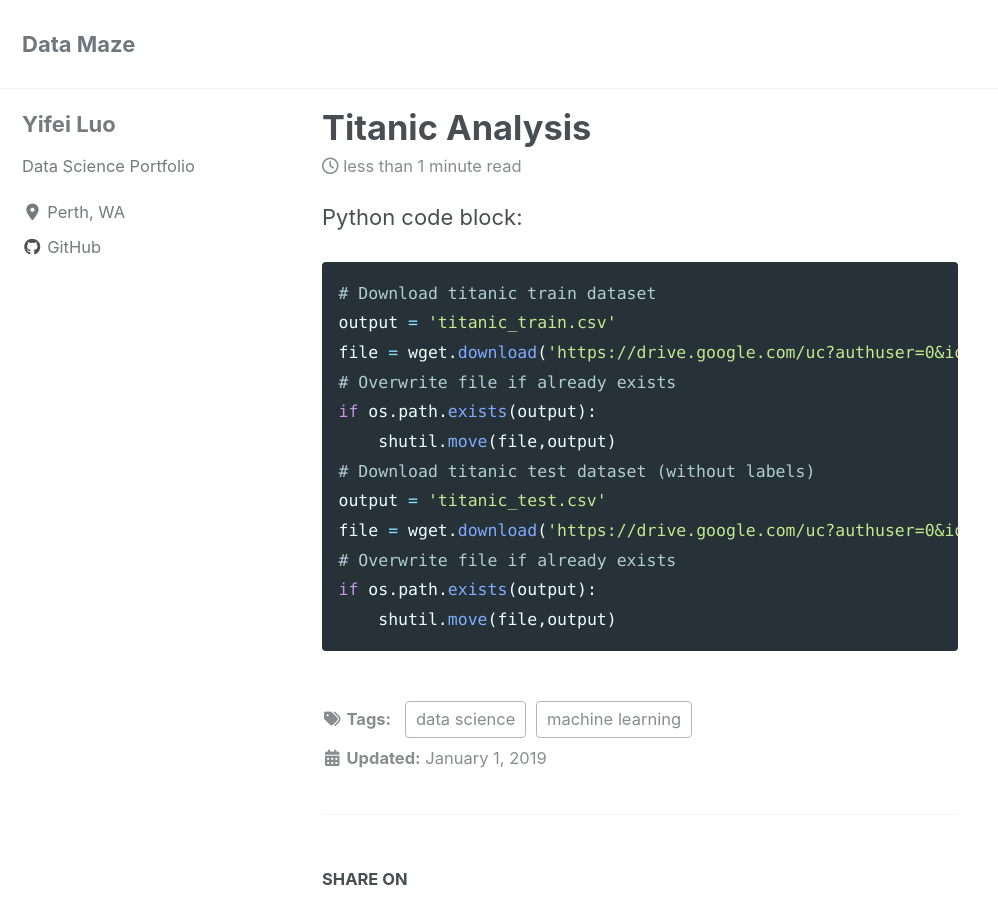
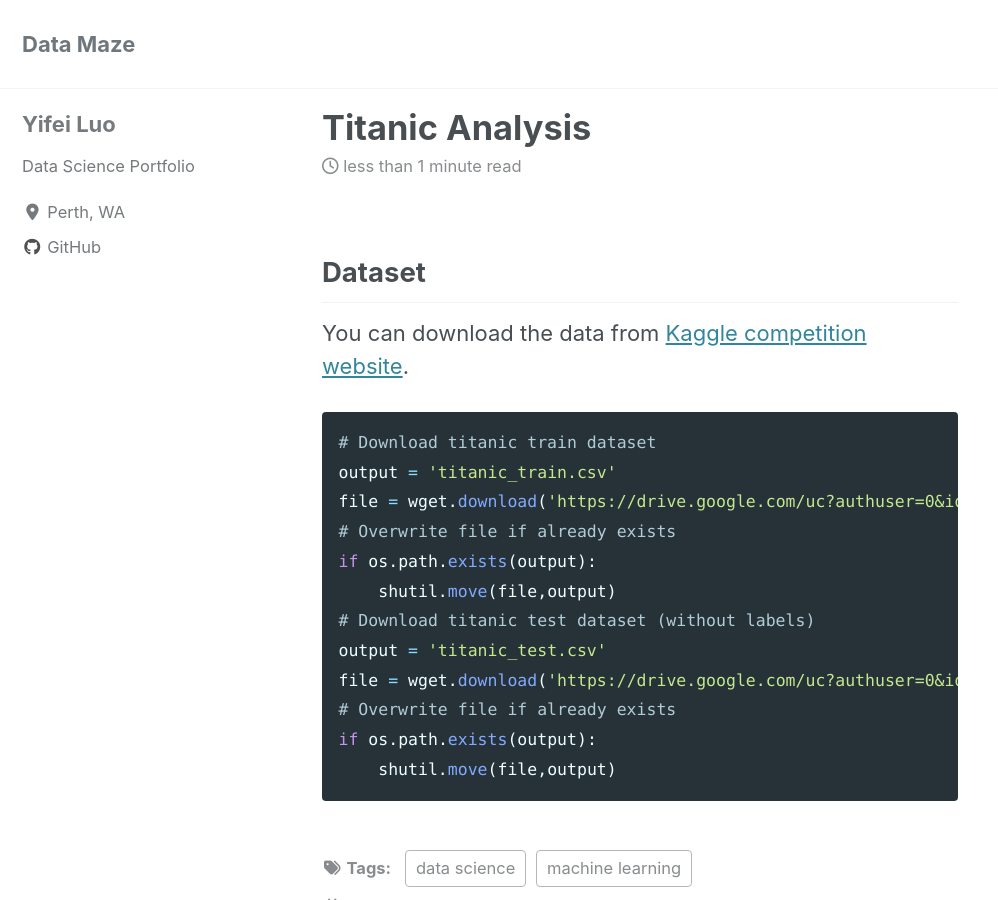
Before and after one commit to learn2gether/learn2gether.github.io, a Jekyll site: the page built from _posts/2019-01-01-Titanic-Analysis.md, in a window 1280 px wide and 900 px high. Shown: the whole window, without its empty margins (0-998 px from the left). Built offline with Jekyll 4.4.1, drawn with Linux system fonts in a browser that asks for light colours; cached includes are drawn as plain includes; nearby versions of some CDN libraries.

Commit message:
modify titanic

````diff
--- a/_posts/2019-01-01-Titanic-Analysis.md
+++ b/_posts/2019-01-01-Titanic-Analysis.md
@@ -7,7 +7,8 @@ tags: [machine learning, data science]
 excerpt: "Titanic Analysis by using machine learning algorithm such as Logistic Regression, Naive Bayes, Support Vector Machine, Decision Tree and Random Forest."
 ---
 
-Python code block:
+## Dataset
+You can download the data from [Kaggle competition website](https://www.kaggle.com/c/titanic/data).
 ```python
 # Download titanic train dataset
 output = 'titanic_train.csv'
````
